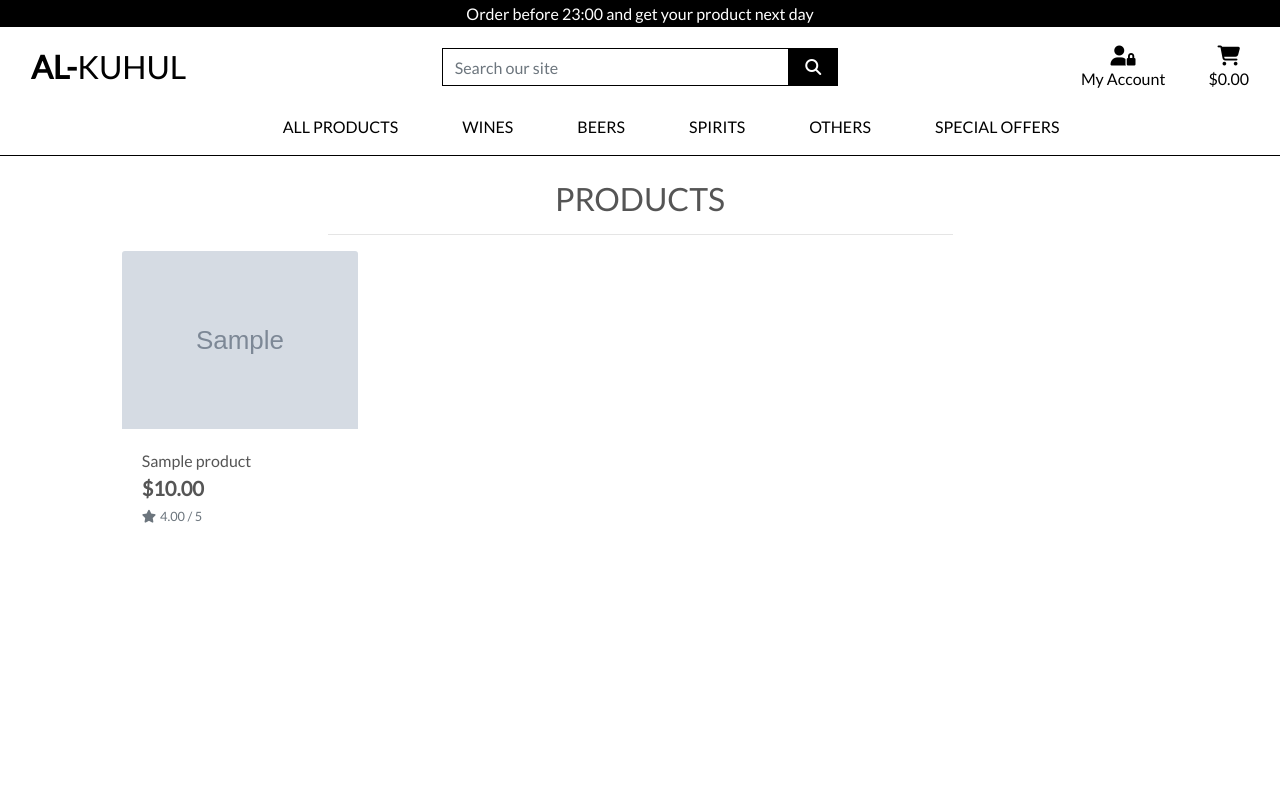
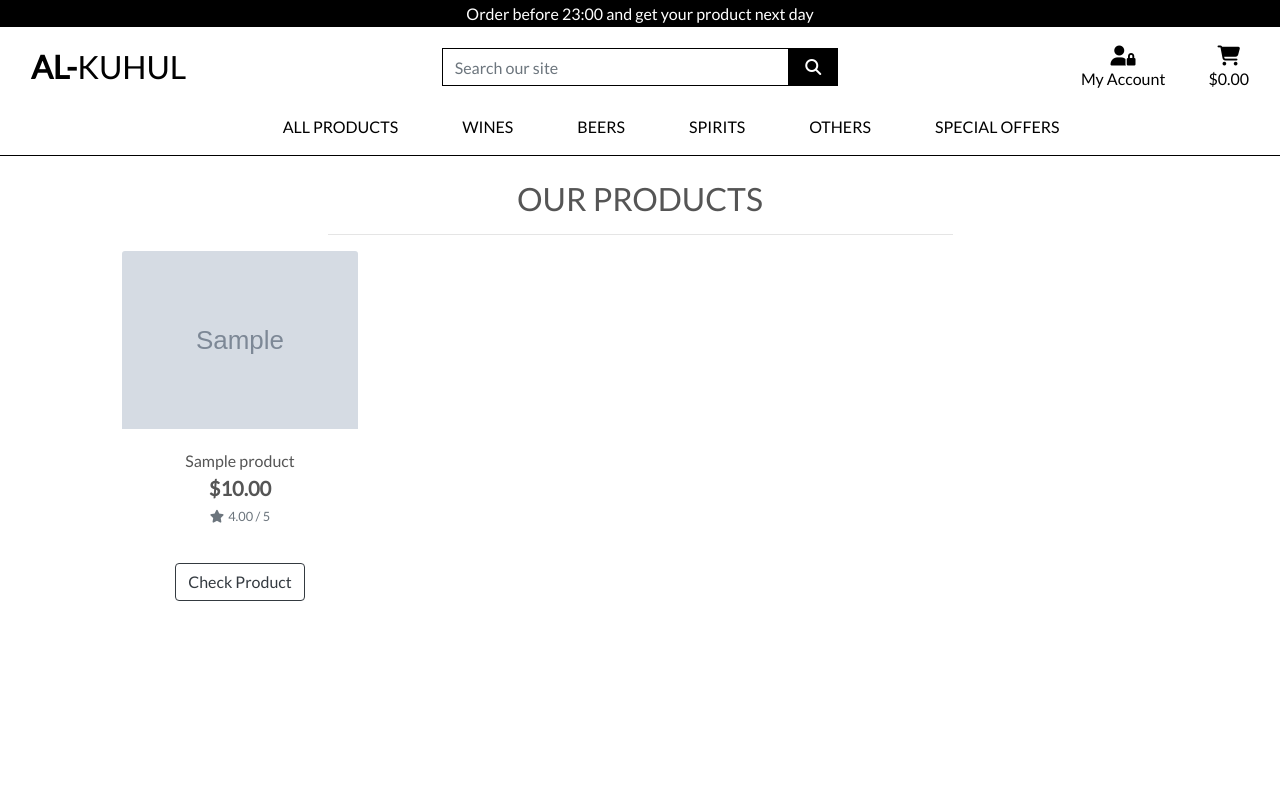
Before and after one commit to Code-Institute-Submissions/juliandavid-garcia-MS4-Al-kuhul_AprResub, a Django app: page /products/ in a window 1280 px wide. Run offline with Django 4.2, Linux system fonts and the light colour scheme; tables that the repository leaves empty hold one stand-in row (values such as "Sample post"); grey boxes marked "Sample" are stand-in pictures; some libraries are stand-ins or nearby versions.

Commit message:
added hover effect to the products and center the text

```diff
--- a/products/templates/products/products.html
+++ b/products/templates/products/products.html
@@ -14,7 +14,7 @@
 <div class="container-fluid">
     <div class="row">
         <div class="col text-center mt-3">
-                <h2 class="logo-font">Products</h2>
+            <h2 class="logo-font">Our Products</h2>
             <hr class="w-50 mb-1">
         </div>
     </div>
@@ -24,7 +24,7 @@
             <div class="row">
                 {% for product in products %}
                 <div class="col-sm-6 col-md-6 col-lg-4 col-xl-3">
-                            <div class="card h-100 border-0">
+                    <div class="card h-100 border-0 zoom">
                         {% if product.image %}
                         <a href="">
                             <img class="card-img-top img-fluid" src="{{ product.image.url }}" alt="{{ product.name }}">
@@ -34,13 +34,13 @@
                             <img class="card-img-top img-fluid" src="{{ MEDIA_URL }}noimage.png" alt="{{ product.name }}">
                         </a>
                         {% endif %}
-                                <div class="card-body pb-0">
+                        <div class="card-body pb-0 text-center">
                             <p class="mb-0">{{ product.name }}</p>
                         </div>
-                                <div class="card-footer bg-white pt-0 border-0 text-left">
+                        <div class="card-footer bg-white pt-0 border-0 text-center">
                             <div class="row">
                                 <div class="col">
-                                            <p class="lead mb-0 text-left font-weight-bold">${{ product.price }}</p>
+                                    <p class="lead mb-0 font-weight-bold">${{ product.price }}</p>
                                     {% if product.rating %}
                                         <small class="text-muted"><i class="fas fa-star mr-1"></i>{{ product.rating }} / 5</small>
                                     {% else %}
@@ -48,6 +48,9 @@
                                     {% endif %}
                                 </div>
                             </div>
+                        </div>
+                        <div class="card-footer p-4 pt-0 border-top-0 bg-transparent">
+                            <div class="text-center"><a class="btn btn-outline-dark mt-auto" href="#">Check Product</a></div>
                         </div>
                     </div>
                 </div>
--- a/static/css/base.css
+++ b/static/css/base.css
@@ -79,7 +79,14 @@ body {
 	background: white;
 	z-index: -1;
 }
+.zoom {
+    transition: transform .2s; /* Animation */
+    margin: 0 auto;
+  }
 
+  .zoom:hover {
+    transform: scale(1.06); /* (150% zoom - Note: if the zoom is too large, it will go outside of the viewport) */
+  }
 
 
 
```
Lines whose indentation alone changed are shown as unchanged.
